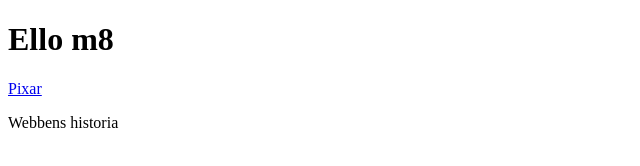
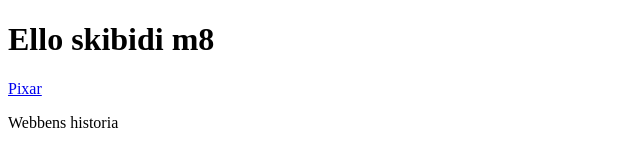
Before and after one commit to viha0706/Webbutveckling, a plain HTML site: page index.html in a window 1280 px wide. Shown: the whole page, without its empty margins (0-640 px from the left). Drawn offline with Linux system fonts and the light colour scheme.

Commit message:
skibidi
skib

```diff
--- a/index.html
+++ b/index.html
@@ -4,7 +4,7 @@
 <title>Document</title>
 </head>
 <body>
-<h1>Ello m8</h1>
+<h1>Ello skibidi m8</h1>
 <a href="Pixar/index.html">
     <p>Pixar</p>
 </a>
```
